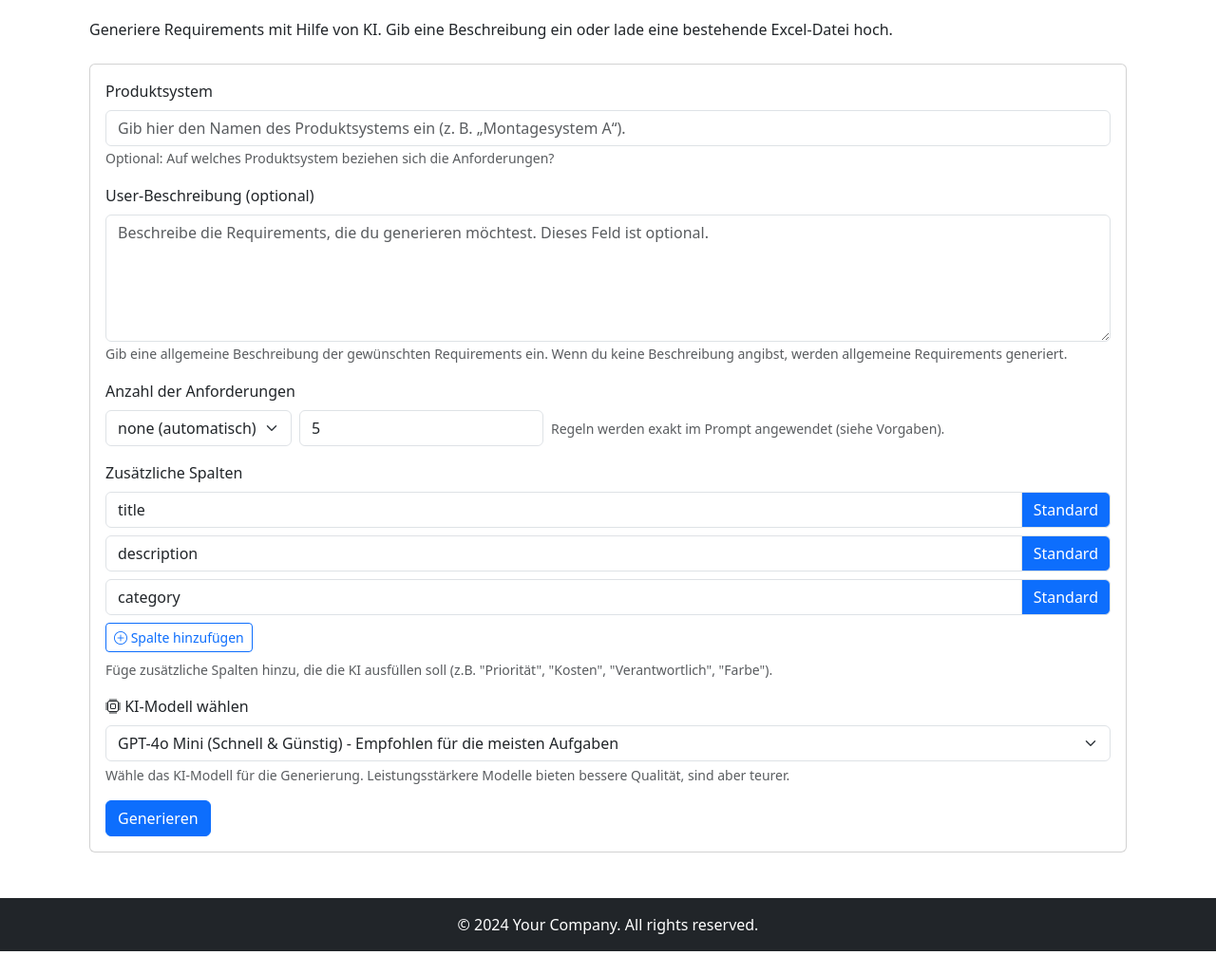
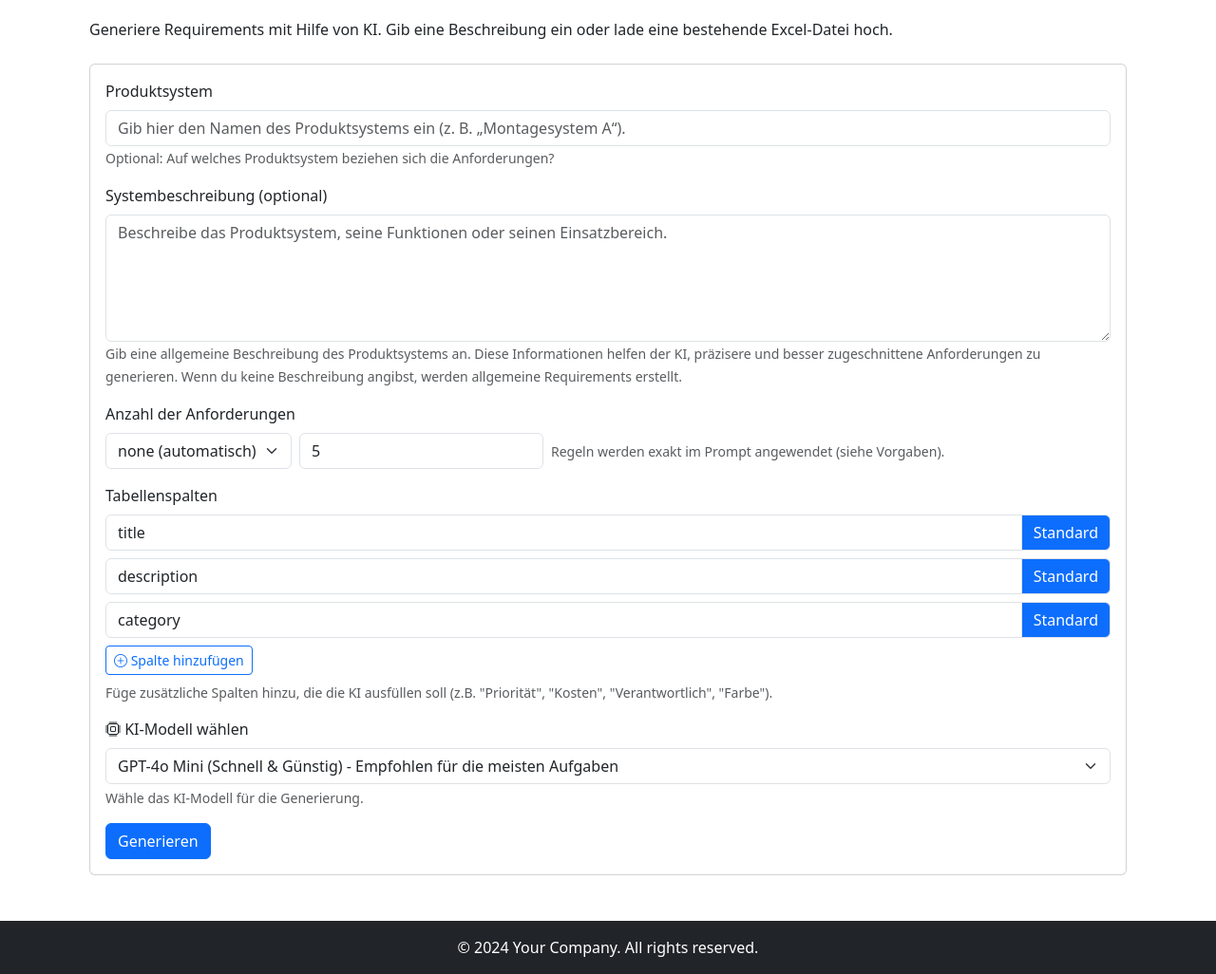
Before and after one commit to Aliwes1999/Interface_for_MBSE_Models, a Flask app: page /agent/1 in a window 1280 px wide. Shown: the part 251-1277 px from the top of the page at 95% size. Before the commit the page ends 1253 px from the top, so only its background shows below. Run offline with Flask 3, Linux system fonts and the light colour scheme; a user stored in the database is signed in; tables that the repository leaves empty hold one stand-in row (values such as "Sample post").

Commit message:
Update form labels and descriptions for clarity; add generated Excel files for requirements tests

```diff
--- a/app/templates/agent/agent.html
+++ b/app/templates/agent/agent.html
@@ -35,22 +35,21 @@ endblock %} {% block content %}
 
 
     <div class="mb-3">
-          <label for="user_description" class="form-label"
-            >User-Beschreibung (optional)</label
-          >
+      <label for="system_description" class="form-label">Systembeschreibung (optional)</label>
       <textarea
         class="form-control"
-            id="user_description"
-            name="user_description"
+        id="system_description"
+        name="system_description"
         rows="5"
-            placeholder="Beschreibe die Requirements, die du generieren möchtest. Dieses Feld ist optional."
+        placeholder="Beschreibe das Produktsystem, seine Funktionen oder seinen Einsatzbereich."
       ></textarea>
-          <small class="form-text text-muted"
-            >Gib eine allgemeine Beschreibung der gewünschten Requirements ein.
-            Wenn du keine Beschreibung angibst, werden allgemeine Requirements
-            generiert.</small
-          >
+      <small class="form-text text-muted">
+        Gib eine allgemeine Beschreibung des Produktsystems an. Diese Informationen helfen der KI,
+        präzisere und besser zugeschnittene Anforderungen zu generieren. Wenn du keine
+        Beschreibung angibst, werden allgemeine Requirements erstellt.
+      </small>
     </div>
+
 
         <div class="mb-3">
           <label class="form-label">Anzahl der Anforderungen</label>
@@ -73,7 +72,7 @@ endblock %} {% block content %}
         </div>
 
         <div class="mb-3">
-          <label class="form-label">Zusätzliche Spalten</label>
+          <label class="form-label">Tabellenspalten</label>
           <div id="custom-columns-container">
             <!-- Default columns that are always included -->
             <div class="input-group mb-2">
@@ -143,8 +142,7 @@ endblock %} {% block content %}
             {% endfor %}
           </select>
           <div class="form-text">
-            Wähle das KI-Modell für die Generierung. Leistungsstärkere Modelle
-            bieten bessere Qualität, sind aber teurer.
+            Wähle das KI-Modell für die Generierung.
           </div>
         </div>
 
```
Also changed, not shown: 2 other files. Lines whose indentation alone changed are shown as unchanged.
